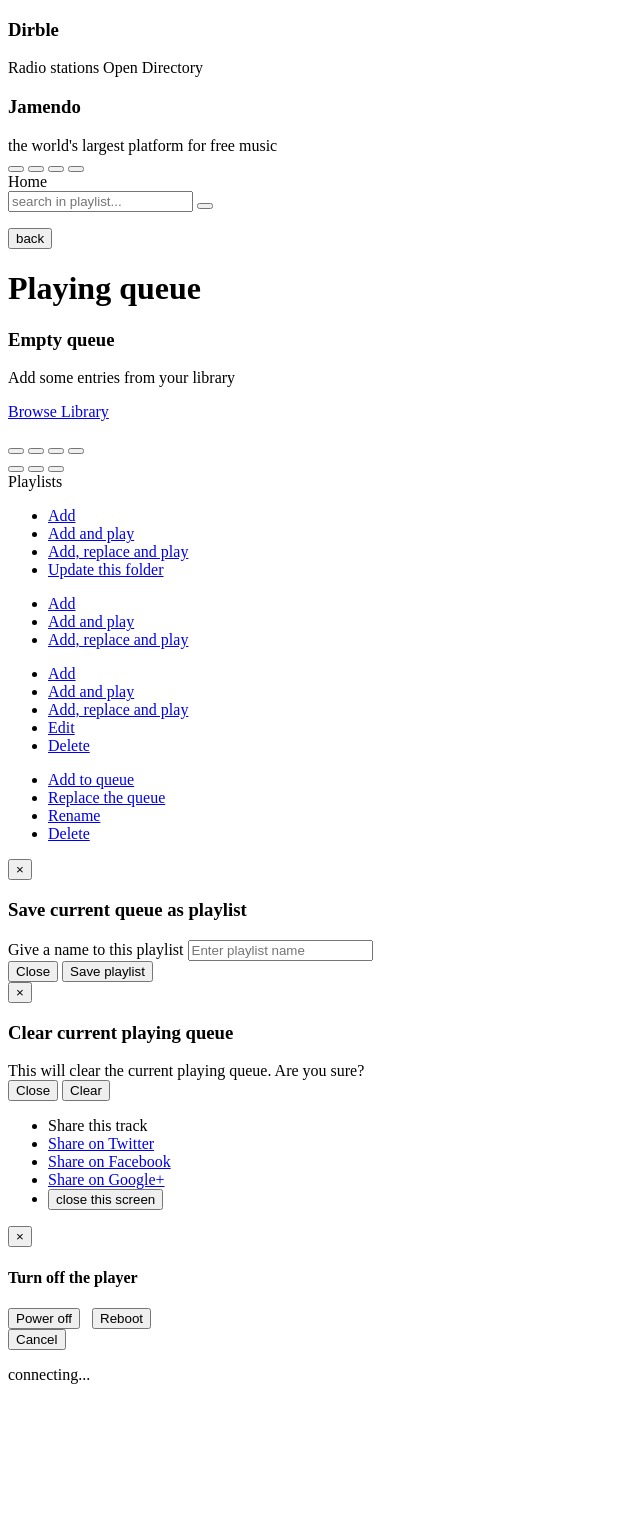
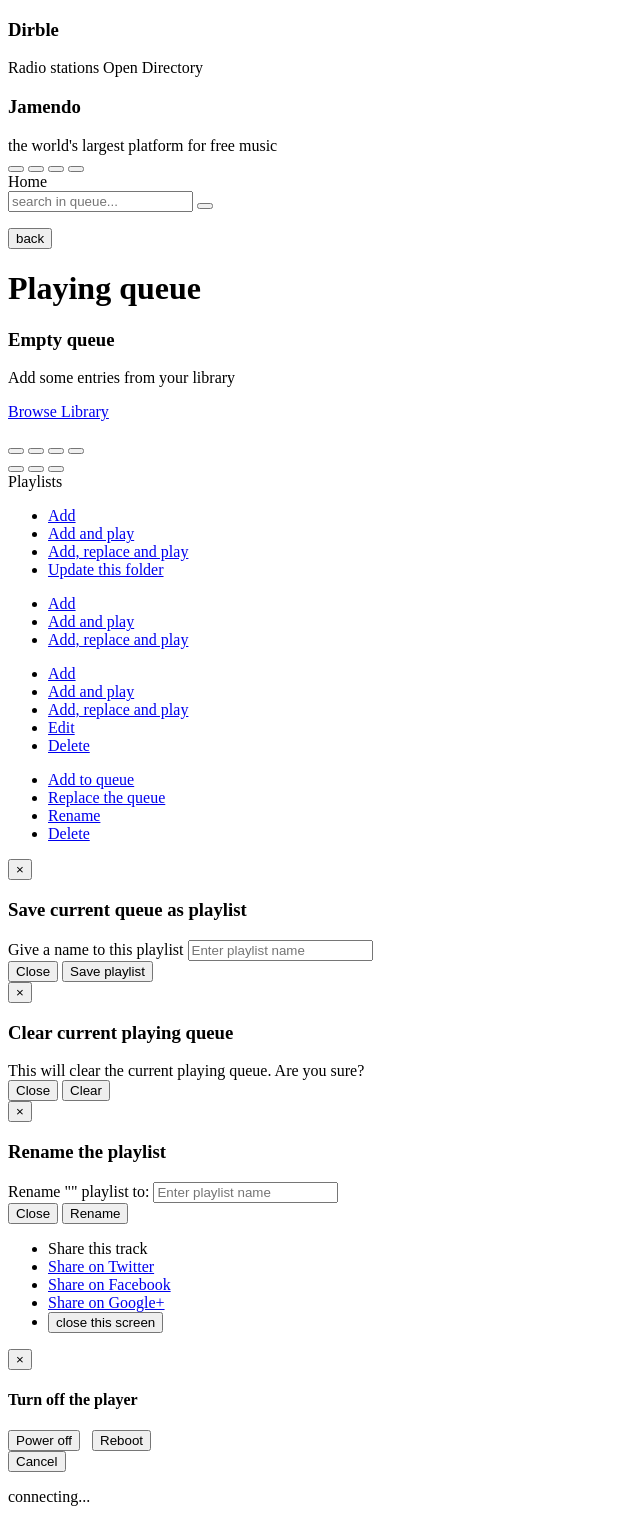
Before and after one commit to Orion1/RuneAudioNext, a PHP site: the page made by app/templates/playback.php in a window 1280 px wide. Shown: the part 850-2364 px from the top of the page, without its empty margins (0-640 px from the left). Before the commit the page ends 2234 px from the top, so only its background shows below. Run offline with PHP 8.4, Linux system fonts and the light colour scheme; the template is opened without the code that fills it, so the values that code supplies are empty.

Commit message:
Gestione playlist completa
Testare plz

```diff
--- a/app/templates/playback.php
+++ b/app/templates/playback.php
@@ -126,7 +126,7 @@
         <div class="btnlist btnlist-top">
             <form id="pl-search" class="form-inline" method="post" onSubmit="return false;" role="form">
                 <div class="input-group">
-					<input id="pl-filter" class="form-control ttip" type="text" value="" placeholder="search in playlist..." data-placement="bottom" data-toggle="tooltip" data-original-title="Type here to search on the fly">
+					<input id="pl-filter" class="form-control ttip" type="text" value="" placeholder="search in queue..." data-placement="bottom" data-toggle="tooltip" data-original-title="Type here to search on the fly">
 					<span class="input-group-btn">
 						<button class="btn btn-default" title="Search"><i class="fa fa-search"></i></button>
 					</span>
@@ -250,6 +250,24 @@
         </div>
     </div>
 </div>
+<div id="modal-pl-rename" class="modal fade" tabindex="-1" role="dialog" aria-labelledby="modal-pl-rename-label" aria-hidden="true">
+    <div class="modal-dialog">
+        <div class="modal-content">
+            <div class="modal-header">
+                <button type="button" class="close" data-dismiss="modal" aria-hidden="true">&times;</button>
+                <h3 class="modal-title" id="modal-pl-rename-label">Rename the playlist</h3>
+            </div>
+            <div class="modal-body">
+                <label for="pl-rename-name">Rename "<strong id="pl-rename-oldname"></strong>" playlist to:</label>
+                <input id="pl-rename-name" class="form-control" type="text" placeholder="Enter playlist name">
+            </div>
+            <div class="modal-footer">
+                <button type="button" class="btn btn-default btn-lg" data-dismiss="modal">Close</button>
+                <button id="pl-rename-button" type="button" class="btn btn-primary btn-lg" data-dismiss="modal">Rename</button>
+            </div>
+        </div>
+    </div>
+</div>
 
 <div id="social-overlay" class="overlay-scale closed">
 	<nav>
```
Also changed, not shown: assets/js/player_lib.js (+16 -18 lines), assets/js/scripts-playback.js (+10 -2 lines).
